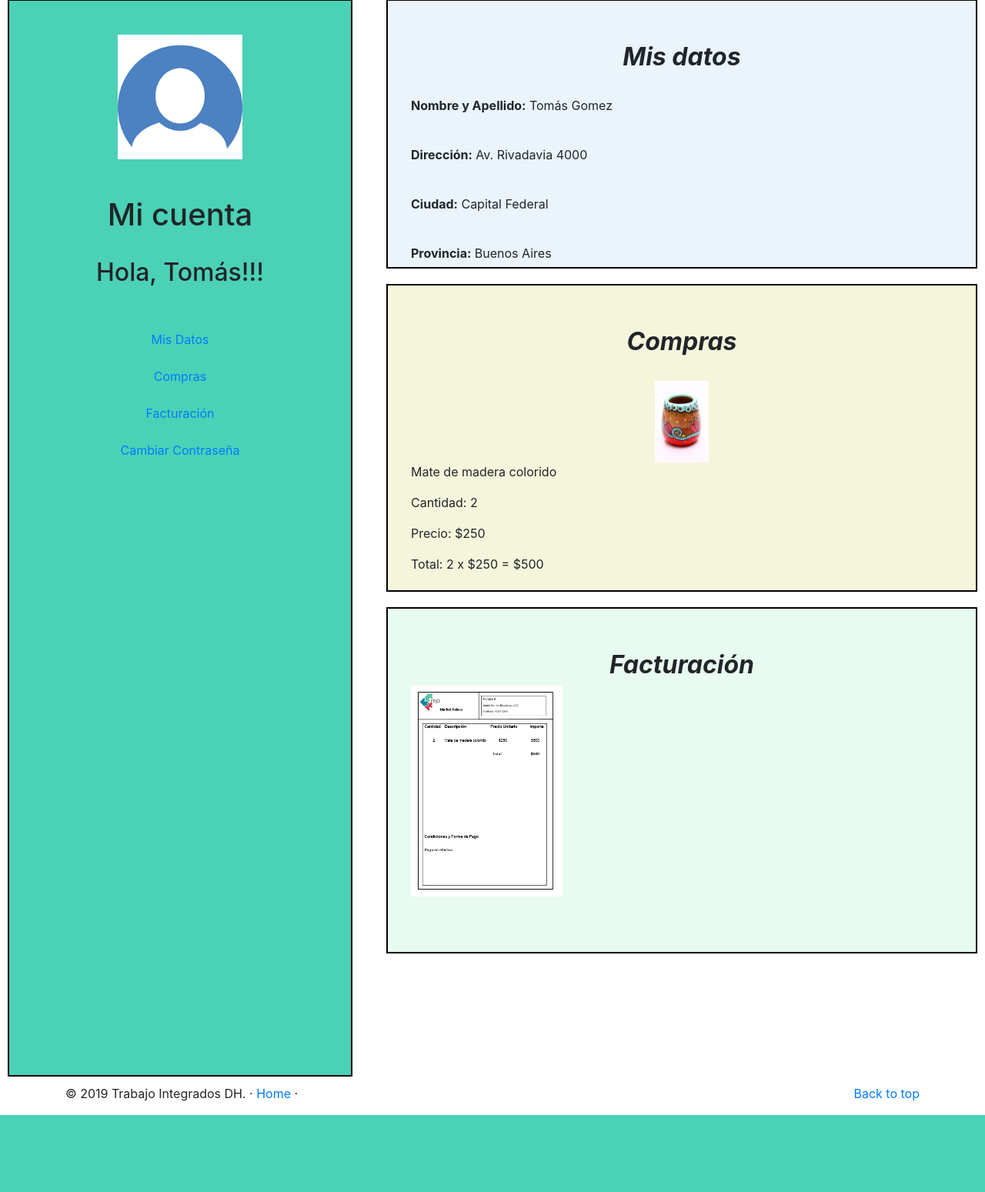
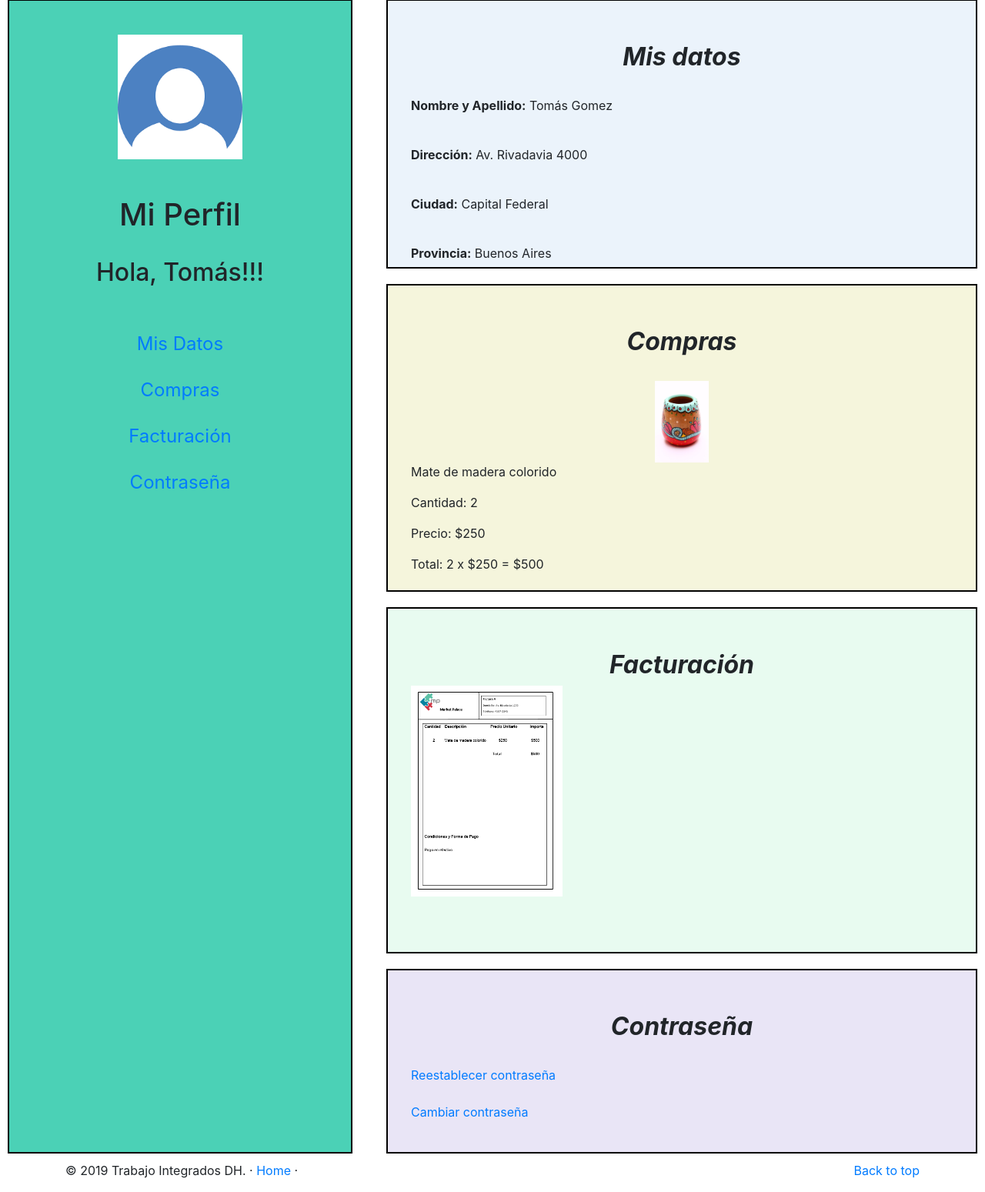
Before and after one commit to ju1618/TI_DH, a PHP site: page /perfilusuario.php in a window 1280 px wide. Shown: the part 141-1690 px from the top of the page at 77% size. Before the commit the page ends 1590 px from the top, so only its background shows below. Run offline with PHP 8.4, Linux system fonts and the light colour scheme.

Commit message:
modificaciones al perfilstyle

```diff
--- a/css/perfilstyles.css
+++ b/css/perfilstyles.css
@@ -63,7 +63,7 @@ img{
   clear: both;
   padding: 20px;
   margin: 10px;
-  height: 1400px;
+  height: 1500px;
   border: 2px solid black;
   text-align: center;
   overflow: hidden;
@@ -79,6 +79,10 @@ img{
   height: 350px;
   border: 2px solid black;
   overflow: hidden;
+}
+
+.item {
+  font-size: 24px;
 }
 
 .contenedor3 {
@@ -108,6 +112,17 @@ img{
   height: auto;
 }
 
+.contenedor5 {
+  width: 60%;
+  float: right;
+  background-color: rgba(59,20,173,0.11);
+  padding: 30px;
+  margin: 10px;
+  height: 240px;
+  border: 2px solid black;
+  overflow: hidden;
+}
+
 @media screen and (max-width: 400px) {
   .contenedorprincipal {
     width: 100%;
@@ -115,7 +130,7 @@ img{
 }
 
 @media screen and (max-width: 800px) {
-  .contenedor1, .contenedor2, .contenedor3, .contenedor4 {
+  .contenedor1, .contenedor2, .contenedor3, .contenedor4, .contenedor5 {
     width: 100%;
     clear: both;
   }
--- a/perfilusuario.php
+++ b/perfilusuario.php
@@ -18,21 +18,21 @@
           <center><img class="fotousuario" src="images/imagen.png" alt="foto del usuario"></center>
           <br>
           <br>
-                <h1><center>Mi cuenta</center></h1>
+                <h1><center>Mi Perfil</center></h1>
                 <br>
             <h2>Hola, Tomás!!!</h2>
           <br>
           <br>
-          <a href="#MisDatos">Mis Datos</a>
+          <a class="item" href="#MisDatos">Mis Datos</a>
           <br>
           <br>
-          <a href="#compras">Compras</a>
+          <a class="item" href="#compras">Compras</a>
           <br>
           <br>
-          <a href="#facturas">Facturación</a>
+          <a class="item" href="#facturas">Facturación</a>
           <br>
           <br>
-          <a href="#cambiopass">Cambiar Contraseña</a>
+          <a class="item" href="#cambiopass">Contraseña</a>
       </div>
       <div class="contenedor2">
           <br>
@@ -63,6 +63,15 @@
          <h2 id="facturas"><em><strong><center>Facturación</center></strong></em></li></h2>
          <img class="facturadecompra" src="images/facturamp.png" alt="factura de compra">
       </div>
+      <div class="contenedor5">
+         <br>
+         <h2 id="cambiopass"><em><strong><center>Contraseña</center></strong></em></h2>
+         <br>
+         <a href="#reset">Reestablecer contraseña</a>
+         <br>
+         <br>
+         <a href="#cambiarpass">Cambiar contraseña</a>
+      </div>
    </div>
    <?php require_once('footer.php'); ?>
  </body>
```
Lines whose indentation alone changed are shown as unchanged.
